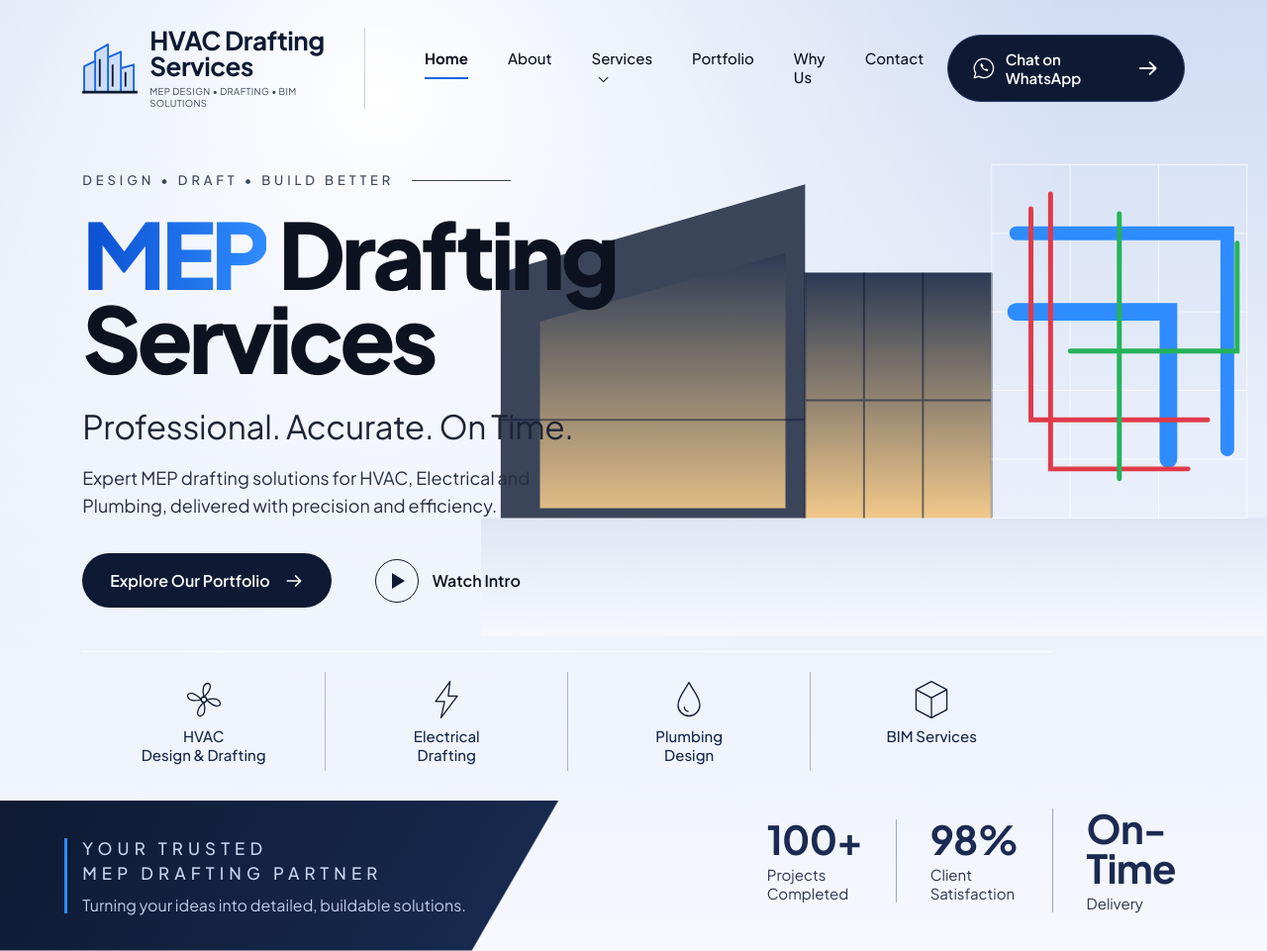
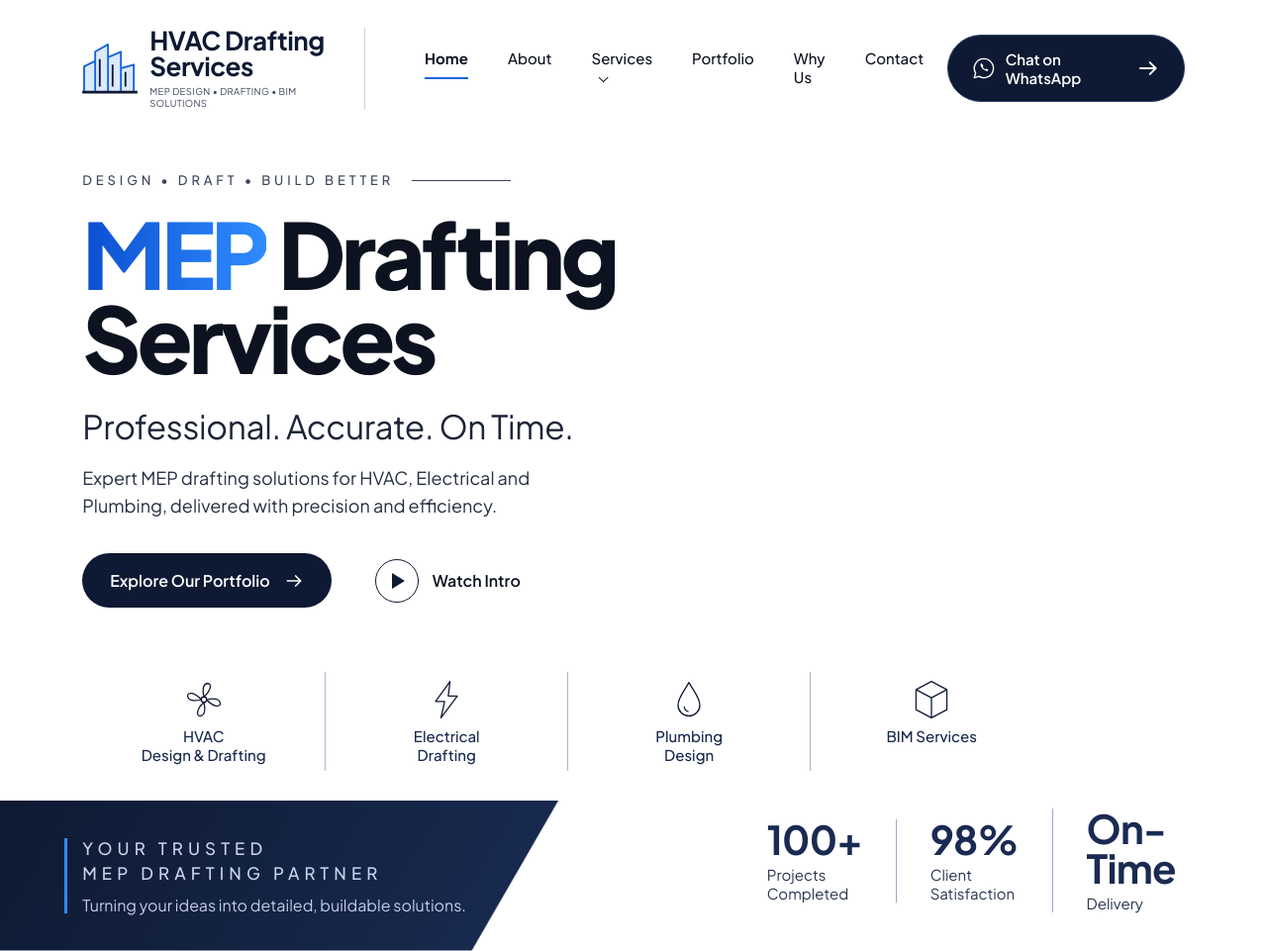
Before and after one commit to noornihal27/ANATLEIR, a plain HTML site: page index.html in a window 1280 px wide. Shown: the whole page at 99% size. Drawn offline with Linux system fonts and the light colour scheme.

Commit message:
Update index.html

```diff
--- a/index.html
+++ b/index.html
@@ -23,12 +23,11 @@ a{color:inherit;text-decoration:none}
 /* ---------- HERO ---------- */
 .hero{
   position:relative;min-height:100vh;overflow:hidden;display:flex;flex-direction:column;
-  background:
-    radial-gradient(ellipse at 30% 10%,#fff 0%,rgba(255,255,255,0) 55%),
-    linear-gradient(180deg,#cfdcf3 0%,#e8eefa 45%,#f6f8fd 100%);
+  background:#fff; /* your new background goes here */
 }
 /* Replace the background-image URL with your own building render for the full look */
 .hero-visual{
+  display:none; /* building visual removed */
   position:absolute;right:0;top:6%;width:62%;height:68%;z-index:0;
   background:url("hero-building.jpg") right center/contain no-repeat;
 }
```
